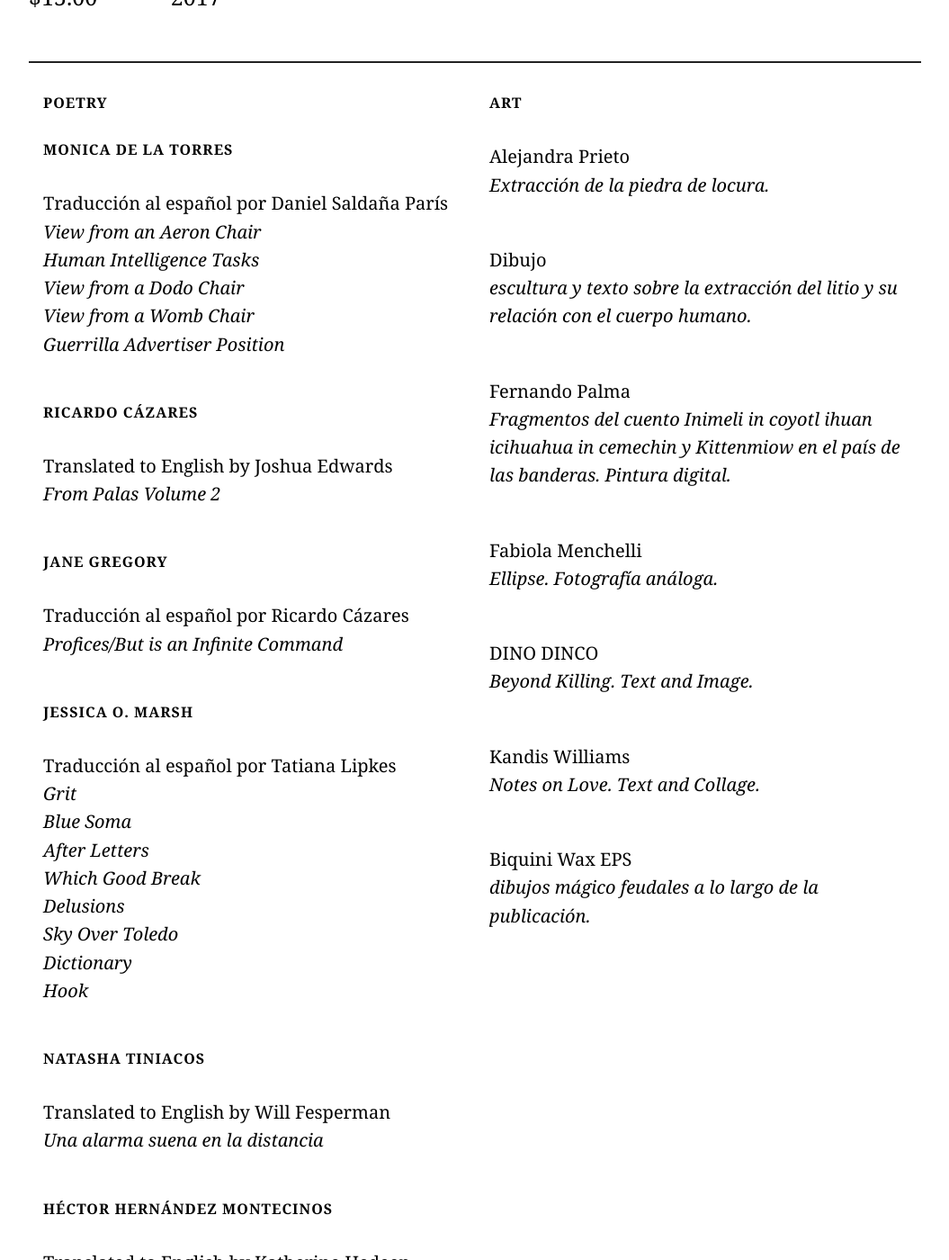
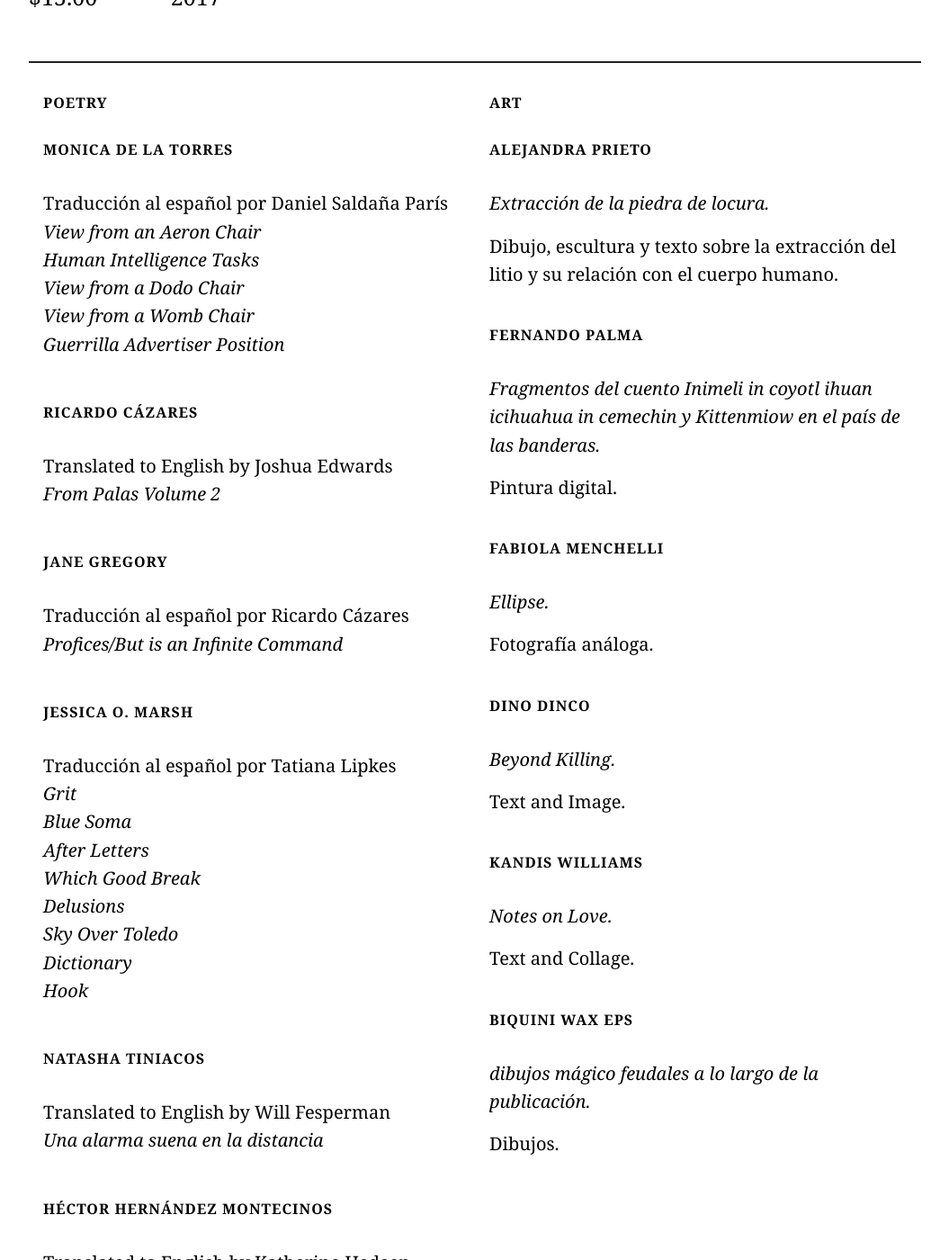
Before and after one commit to erizomag/erizo_jekyll, a Jekyll site: the page built from _issues/issue_1.md, in a window 1280 px wide and 1400 px high, scrolled down 1268 px. Shown: the whole window at 90% size, without its empty margins (112-1167 px from the left). Built offline with Jekyll 4.4.1, drawn with Linux system fonts in a browser that asks for light colours; some web fonts are replaced; some of the changed lines change nothing that is shown.

Commit message:
Updated Issue 1

```diff
--- a/_issues/issue_1.md
+++ b/_issues/issue_1.md
@@ -20,18 +20,21 @@
 
     #### Ricardo Cázares
     Translated to English by Joshua Edwards
+
     * From Palas Volume 2
 
     ---
 
     #### Jane Gregory
     Traducción al español por Ricardo Cázares
+
     * Profices/But is an Infinite Command
 
     ---
 
     #### Jessica O. Marsh
     Traducción al español por Tatiana Lipkes
+
     * Grit
     * Blue Soma
     * After Letters
@@ -59,6 +62,7 @@
 
     #### Will Alexander
     Traducción al español por Román Lujan
+
     * From Concerning the Henbane Bird
 
     ---
@@ -76,39 +80,14 @@
     * Certeza
 toc_art:
   title: Art
-  description: |-
-    Alejandra Prieto
-    * Extracción de la piedra de locura.
-
-    ---
-
-    Dibujo
-    * escultura y texto sobre la extracción del litio y su relación con el cuerpo humano.
-
-    ---
-
-    Fernando Palma
-    * Fragmentos del cuento Inimeli in coyotl ihuan icihuahua in cemechin y Kittenmiow en el país de las banderas. Pintura digital.
-
-    ---
-
-    Fabiola Menchelli
-    * Ellipse. Fotografía análoga.
-
-    ---
-
-    DINO DINCO
-    * Beyond Killing. Text and Image.
-
-    ---
-
-    Kandis Williams
-    * Notes on Love. Text and Collage.
-
-    ---
-
-    Biquini Wax EPS
-    * dibujos mágico feudales a lo largo de la publicación.
+  description: "#### Alejandra Prieto\n* Extracción de la piedra de locura.\n\nDibujo,
+    escultura y texto sobre la extracción del litio y su relación con el cuerpo humano.\n\n---\n\n####
+    Fernando Palma\n* Fragmentos del cuento Inimeli in coyotl ihuan icihuahua in cemechin
+    y Kittenmiow en el país de las banderas. \n\nPintura digital.\n\n---\n\n#### Fabiola
+    Menchelli\n* Ellipse. \n\nFotografía análoga.\n\n---\n\n#### DINO DINCO\n* Beyond
+    Killing. \n\nText and Image.\n\n---\n\n#### Kandis Williams\n* Notes on Love.
+    \n\nText and Collage.\n\n---\n\n#### Biquini Wax EPS\n* dibujos mágico feudales
+    a lo largo de la publicación.\n\nDibujos."
 layout: issue_detail
 ---
 
```
